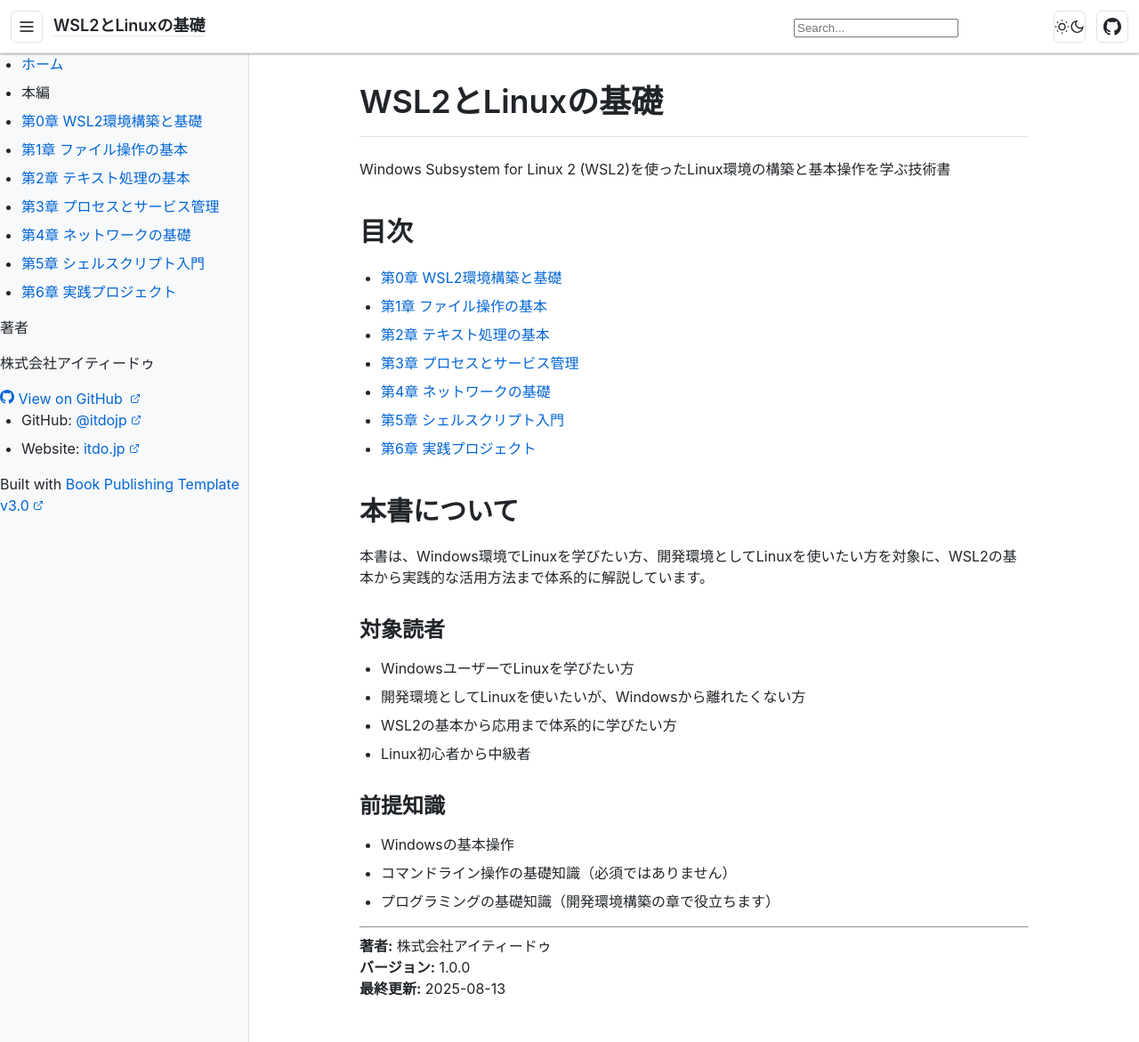
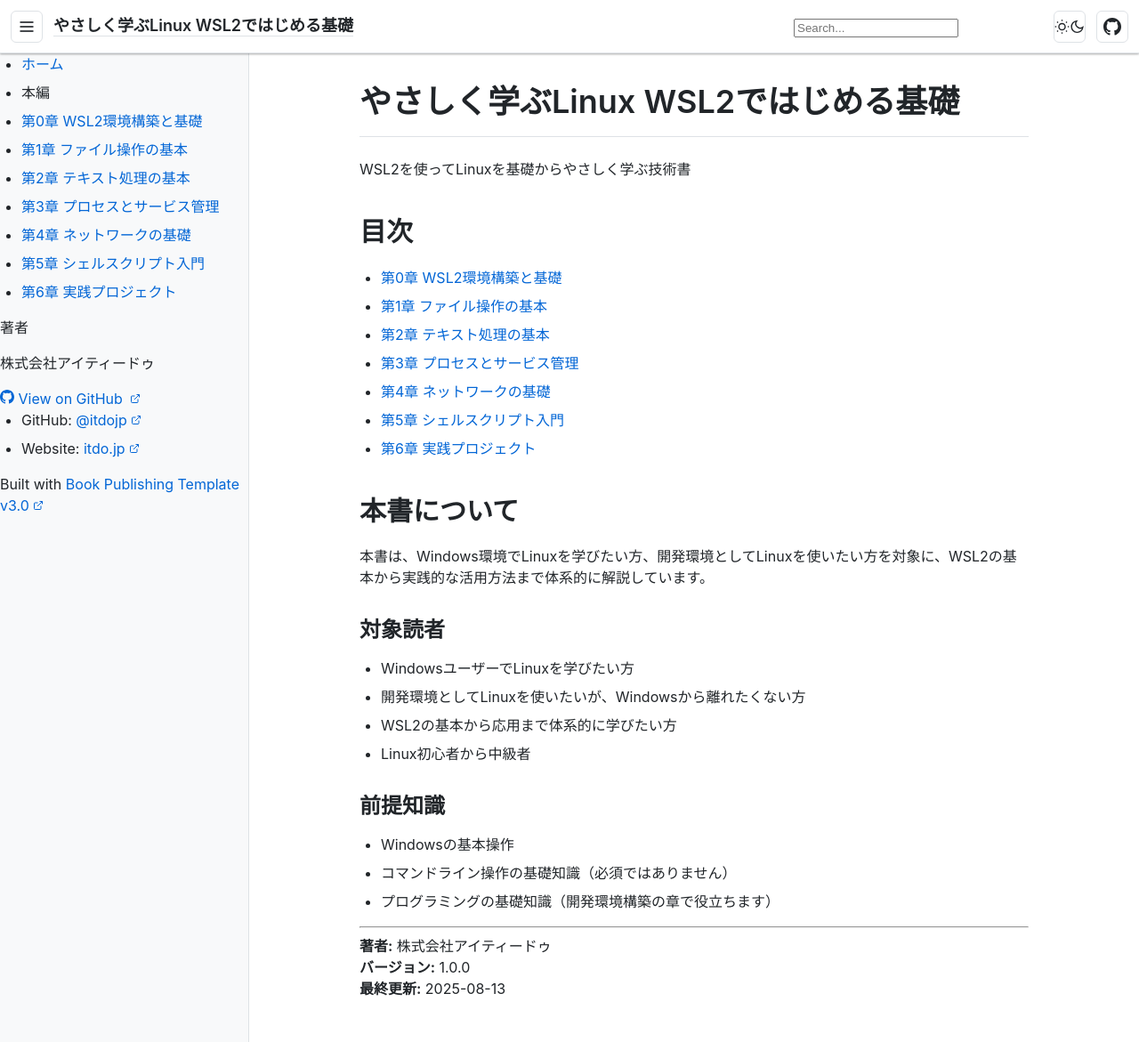
Before and after one commit to itdojp/wsl2-linux-essentials-book, a Jekyll site: the page built from docs/index.md, in a window 1280 px wide and 1171 px high. Shown: the whole window at 89% size. Built offline with Jekyll 4.4.1, drawn with Linux system fonts in a browser that asks for light colours.

Commit message:
書籍タイトルを「やさしく学ぶLinux WSL2ではじめる基礎」に変更
- _config.ymlのタイトルとdescriptionを更新
- index.mdのタイトルと説明を更新
- より親しみやすく、初心者向けであることが伝わるタイトルに変更

🤖 Generated with [Claude Code](https://claude.ai/code)

Co-Authored-By: Claude <noreply@anthropic.com>

```diff
--- a/docs/_config.yml
+++ b/docs/_config.yml
@@ -1,5 +1,5 @@
-title: "WSL2とLinuxの基礎"
-description: "Windows Subsystem for Linux 2 (WSL2)を使ったLinux環境の構築と基本操作を学ぶ技術書"
+title: "やさしく学ぶLinux WSL2ではじめる基礎"
+description: "WSL2を使ってLinuxを基礎からやさしく学ぶ技術書"
 author: "株式会社アイティードゥ"
 version: "1.0.0"
 lang: "ja"
--- a/docs/index.md
+++ b/docs/index.md
@@ -1,11 +1,11 @@
 ---
 layout: book
-title: "WSL2とLinuxの基礎"
+title: "やさしく学ぶLinux WSL2ではじめる基礎"
 ---
 
-# WSL2とLinuxの基礎
+# やさしく学ぶLinux WSL2ではじめる基礎
 
-Windows Subsystem for Linux 2 (WSL2)を使ったLinux環境の構築と基本操作を学ぶ技術書
+WSL2を使ってLinuxを基礎からやさしく学ぶ技術書
 
 ## 目次
 
```
